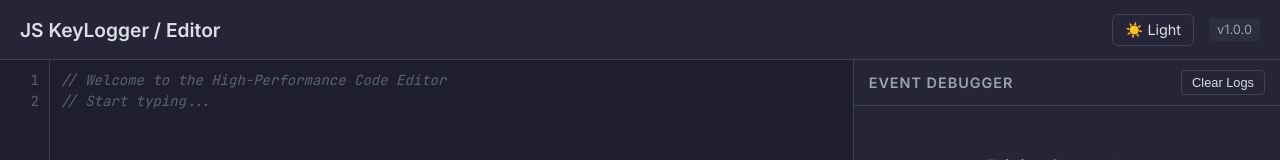
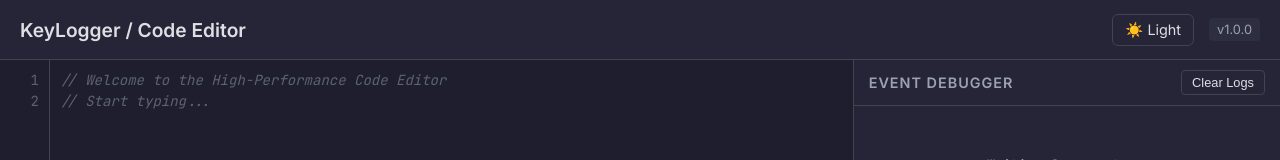
Before and after one commit to SabbellaLaharika/GPP-Task-9-Build-a-High-Performance-Code-Editor-with-Advanced-Keyboard-Event-Handling, a React (Vite) app: page / in a window 1280 px wide. Shown: the top 160 px of the page. Built offline with nearby package versions, Linux system fonts and the light colour scheme.

Commit message:
Update code editor heading to remove confusion that we can edit only js codes

```diff
--- a/src/App.jsx
+++ b/src/App.jsx
@@ -30,7 +30,7 @@ function App() {
   return (
     <div className="app-container">
       <header className="app-header">
-        <h1>JS KeyLogger / Editor</h1>
+        <h1>KeyLogger / Code Editor</h1>
         <div className="header-controls">
           <button className="theme-toggle" onClick={toggleTheme}>
             {theme === 'dark' ? '☀️ Light' : '🌙 Dark'}
```
